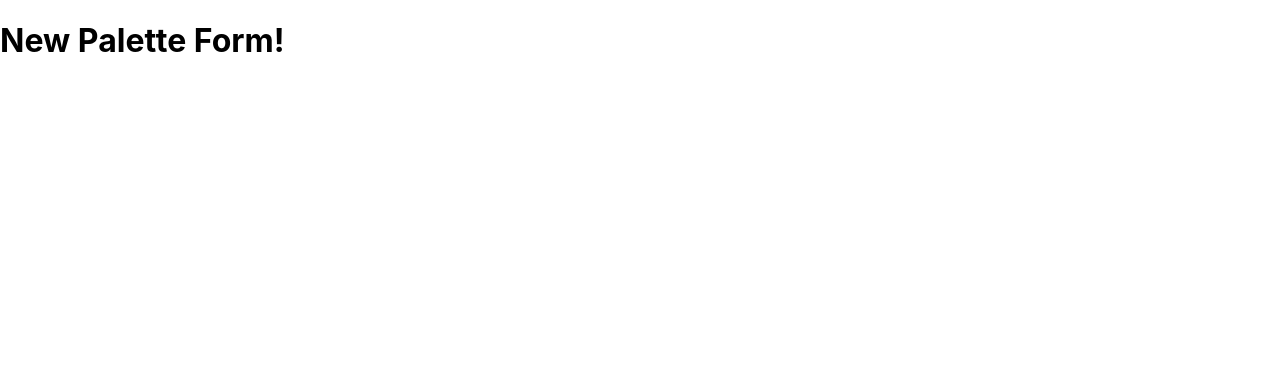
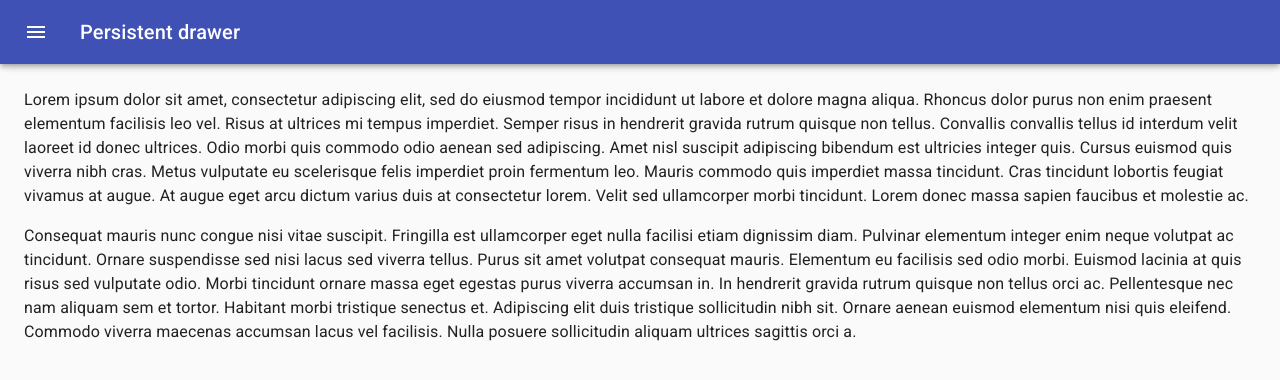
Before and after one commit to super8989/React_colors_app, a React (Create React App) app: page /palette/new in a window 1280 px wide. Shown: the top 380 px of the page. Built offline with nearby package versions, Linux system fonts and the light colour scheme.

Commit message:
imported Persistent Drawer from material-ui

```diff
--- a/src/NewPaletteForm.js
+++ b/src/NewPaletteForm.js
@@ -1,13 +1,198 @@
 import React, { Component } from "react";
+import classNames from "classnames";
+import { withStyles } from "@material-ui/core/styles";
+import Drawer from "@material-ui/core/Drawer";
+import CssBaseline from "@material-ui/core/CssBaseline";
+import AppBar from "@material-ui/core/AppBar";
+import Toolbar from "@material-ui/core/Toolbar";
+import Typography from "@material-ui/core/Typography";
+import Divider from "@material-ui/core/Divider";
+import IconButton from "@material-ui/core/IconButton";
+import MenuIcon from "@material-ui/icons/Menu";
+import ChevronLeftIcon from "@material-ui/icons/ChevronLeft";
+import List from "@material-ui/core/List";
+import ListItem from "@material-ui/core/ListItem";
+import ListItemIcon from "@material-ui/core/ListItemIcon";
+import ListItemText from "@material-ui/core/ListItemText";
+import InboxIcon from "@material-ui/icons/MoveToInbox";
+import MailIcon from "@material-ui/icons/Mail";
+
+const drawerWidth = 240;
+
+const styles = theme => ({
+	root: {
+		display: "flex"
+	},
+	appBar: {
+		transition: theme.transitions.create(["margin", "width"], {
+			easing: theme.transitions.easing.sharp,
+			duration: theme.transitions.duration.leavingScreen
+		})
+	},
+	appBarShift: {
+		width: `calc(100% - ${drawerWidth}px)`,
+		marginLeft: drawerWidth,
+		transition: theme.transitions.create(["margin", "width"], {
+			easing: theme.transitions.easing.easeOut,
+			duration: theme.transitions.duration.enteringScreen
+		})
+	},
+	menuButton: {
+		marginLeft: 12,
+		marginRight: 20
+	},
+	hide: {
+		display: "none"
+	},
+	drawer: {
+		width: drawerWidth,
+		flexShrink: 0
+	},
+	drawerPaper: {
+		width: drawerWidth
+	},
+	drawerHeader: {
+		display: "flex",
+		alignItems: "center",
+		padding: "0 8px",
+		...theme.mixins.toolbar,
+		justifyContent: "flex-end"
+	},
+	content: {
+		flexGrow: 1,
+		padding: theme.spacing.unit * 3,
+		transition: theme.transitions.create("margin", {
+			easing: theme.transitions.easing.sharp,
+			duration: theme.transitions.duration.leavingScreen
+		}),
+		marginLeft: -drawerWidth
+	},
+	contentShift: {
+		transition: theme.transitions.create("margin", {
+			easing: theme.transitions.easing.easeOut,
+			duration: theme.transitions.duration.enteringScreen
+		}),
+		marginLeft: 0
+	}
+});
 
 class NewPaletteForm extends Component {
+	state = {
+		open: false
+	};
+
+	handleDrawerOpen = () => {
+		this.setState({ open: true });
+	};
+
+	handleDrawerClose = () => {
+		this.setState({ open: false });
+	};
+
 	render() {
+		const { classes } = this.props;
+		const { open } = this.state;
+
 		return (
-			<div>
-				<h1>New Palette Form!</h1>
+			<div className={classes.root}>
+				<CssBaseline />
+				<AppBar
+					position='fixed'
+					className={classNames(classes.appBar, {
+						[classes.appBarShift]: open
+					})}
+				>
+					<Toolbar disableGutters={!open}>
+						<IconButton
+							color='inherit'
+							aria-label='Open drawer'
+							onClick={this.handleDrawerOpen}
+							className={classNames(classes.menuButton, open && classes.hide)}
+						>
+							<MenuIcon />
+						</IconButton>
+						<Typography variant='h6' color='inherit' noWrap>
+							Persistent drawer
+						</Typography>
+					</Toolbar>
+				</AppBar>
+				<Drawer
+					className={classes.drawer}
+					variant='persistent'
+					anchor='left'
+					open={open}
+					classes={{
+						paper: classes.drawerPaper
+					}}
+				>
+					<div className={classes.drawerHeader}>
+						<IconButton onClick={this.handleDrawerClose}>
+							<ChevronLeftIcon />
+						</IconButton>
+					</div>
+					<Divider />
+					<List>
+						{["Inbox", "Starred", "Send email", "Drafts"].map((text, index) => (
+							<ListItem button key={text}>
+								<ListItemIcon>
+									{index % 2 === 0 ? <InboxIcon /> : <MailIcon />}
+								</ListItemIcon>
+								<ListItemText primary={text} />
+							</ListItem>
+						))}
+					</List>
+					<Divider />
+					<List>
+						{["All mail", "Trash", "Spam"].map((text, index) => (
+							<ListItem button key={text}>
+								<ListItemIcon>
+									{index % 2 === 0 ? <InboxIcon /> : <MailIcon />}
+								</ListItemIcon>
+								<ListItemText primary={text} />
+							</ListItem>
+						))}
+					</List>
+				</Drawer>
+				<main
+					className={classNames(classes.content, {
+						[classes.contentShift]: open
+					})}
+				>
+					<div className={classes.drawerHeader} />
+					<Typography paragraph>
+						Lorem ipsum dolor sit amet, consectetur adipiscing elit, sed do
+						eiusmod tempor incididunt ut labore et dolore magna aliqua. Rhoncus
+						dolor purus non enim praesent elementum facilisis leo vel. Risus at
+						ultrices mi tempus imperdiet. Semper risus in hendrerit gravida
+						rutrum quisque non tellus. Convallis convallis tellus id interdum
+						velit laoreet id donec ultrices. Odio morbi quis commodo odio aenean
+						sed adipiscing. Amet nisl suscipit adipiscing bibendum est ultricies
+						integer quis. Cursus euismod quis viverra nibh cras. Metus vulputate
+						eu scelerisque felis imperdiet proin fermentum leo. Mauris commodo
+						quis imperdiet massa tincidunt. Cras tincidunt lobortis feugiat
+						vivamus at augue. At augue eget arcu dictum varius duis at
+						consectetur lorem. Velit sed ullamcorper morbi tincidunt. Lorem
+						donec massa sapien faucibus et molestie ac.
+					</Typography>
+					<Typography paragraph>
+						Consequat mauris nunc congue nisi vitae suscipit. Fringilla est
+						ullamcorper eget nulla facilisi etiam dignissim diam. Pulvinar
+						elementum integer enim neque volutpat ac tincidunt. Ornare
+						suspendisse sed nisi lacus sed viverra tellus. Purus sit amet
+						volutpat consequat mauris. Elementum eu facilisis sed odio morbi.
+						Euismod lacinia at quis risus sed vulputate odio. Morbi tincidunt
+						ornare massa eget egestas purus viverra accumsan in. In hendrerit
+						gravida rutrum quisque non tellus orci ac. Pellentesque nec nam
+						aliquam sem et tortor. Habitant morbi tristique senectus et.
+						Adipiscing elit duis tristique sollicitudin nibh sit. Ornare aenean
+						euismod elementum nisi quis eleifend. Commodo viverra maecenas
+						accumsan lacus vel facilisis. Nulla posuere sollicitudin aliquam
+						ultrices sagittis orci a.
+					</Typography>
+				</main>
 			</div>
 		);
 	}
 }
 
-export default NewPaletteForm;
+export default withStyles(styles, { withTheme: true })(NewPaletteForm);
```
